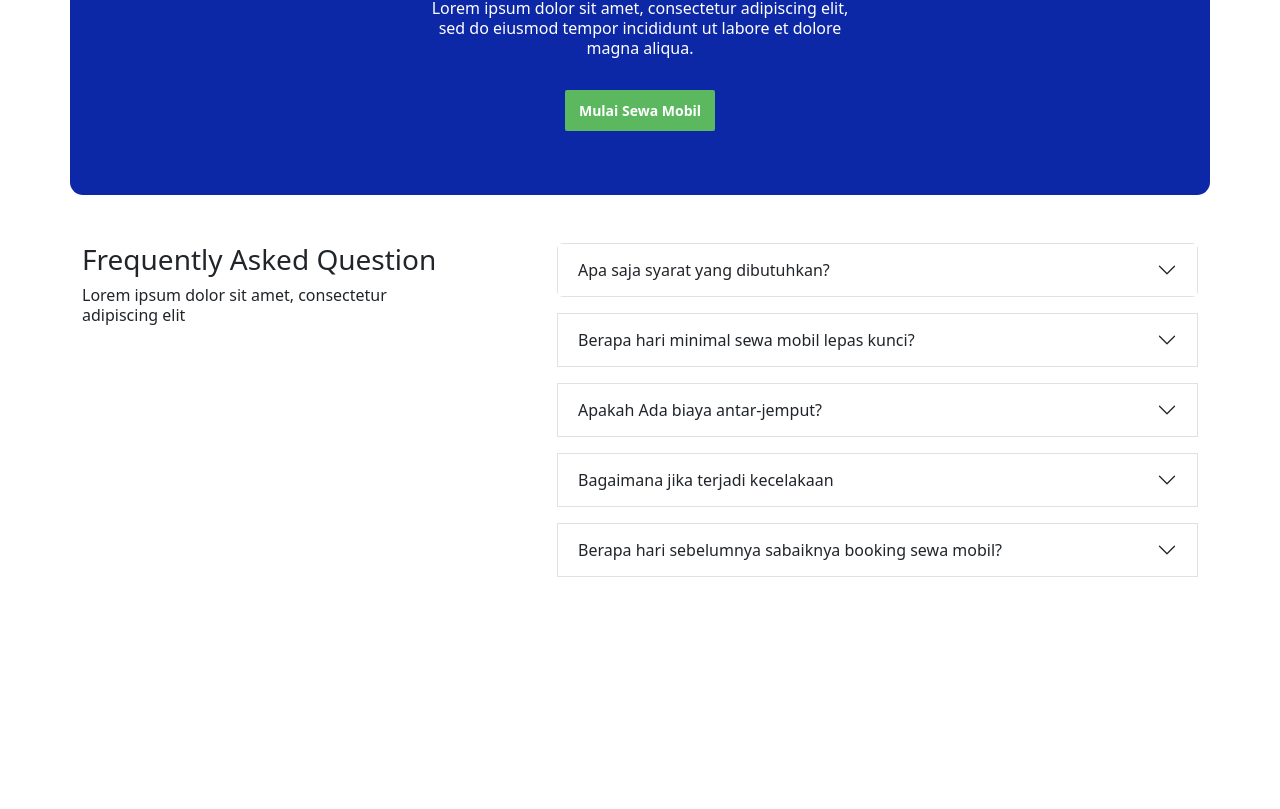
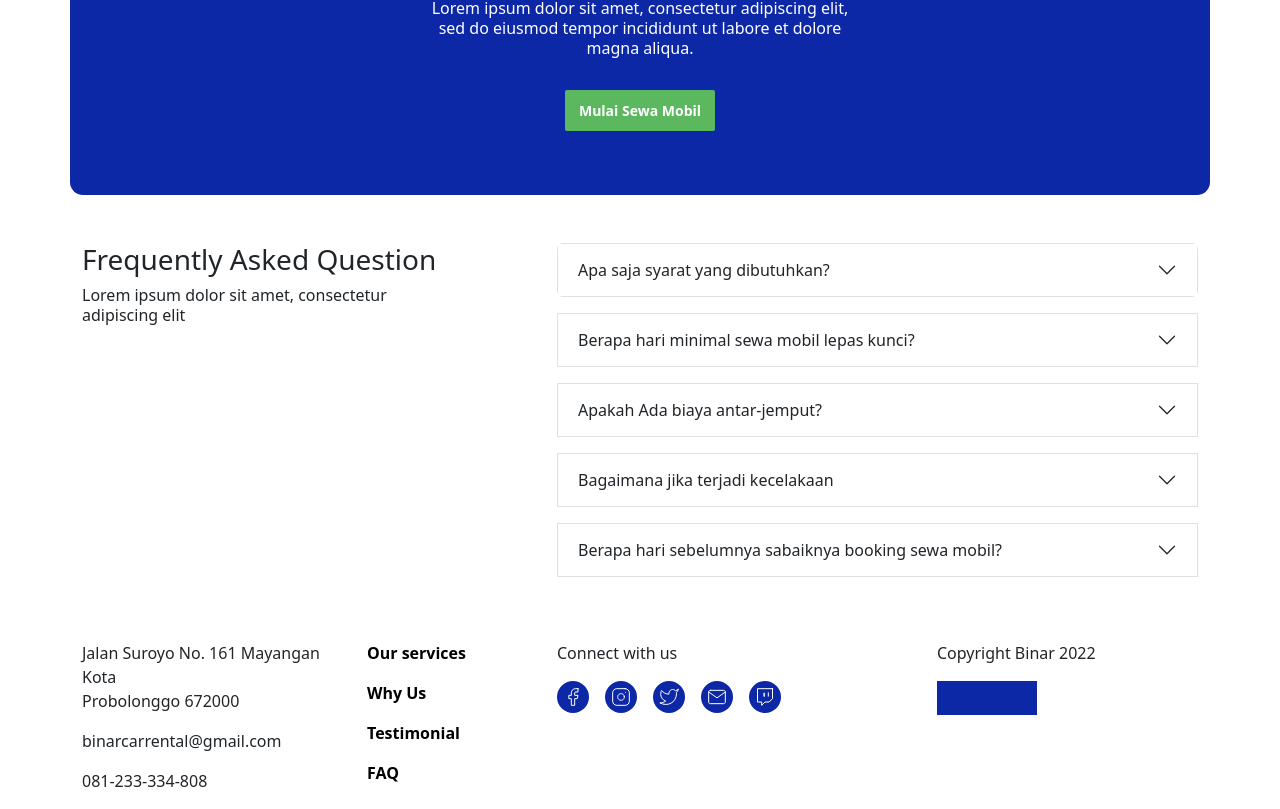
Before and after one commit to ancr18/FSW2-CH6-CG1, a React (Vite) app: page / in a window 1280 px wide. Shown: the part 2044-2853 px from the top of the page. Before the commit the page ends 2685 px from the top, so only its background shows below. Built offline with nearby package versions, Linux system fonts and the light colour scheme.

Commit message:
membuat footer

```diff
--- a/src/App.css
+++ b/src/App.css
@@ -315,3 +315,8 @@ body {
 
   /* /footer */
 }
+
+.link {
+  text-decoration: none;
+  color: black;
+}
--- /dev/null
+++ b/src/components/Footer.jsx
@@ -0,0 +1,94 @@
+export default function Footer() {
+  return (
+    <>
+      <footer>
+        <div className="container">
+          <div className="row">
+            <div className="col-md-3">
+              <p>
+                Jalan Suroyo No. 161 Mayangan Kota
+                <br className="visible-xs" />
+                Probolonggo 672000
+              </p>
+              <p>binarcarrental@gmail.com</p>
+              <p>081-233-334-808</p>
+            </div>
+            <div className="col-md-2 navigation">
+              <p>
+                <a href="#" className="link fw-semibold">
+                  Our services
+                </a>
+              </p>
+              <p>
+                <a href="#" className="link fw-semibold">
+                  Why Us
+                </a>
+              </p>
+              <p>
+                <a href="#" className="link fw-semibold">
+                  Testimonial
+                </a>
+              </p>
+              <p>
+                <a href="#" className="link fw-semibold">
+                  FAQ
+                </a>
+              </p>
+            </div>
+            <div className="col-md-4">
+              <p>Connect with us</p>
+              <div className="icon-footer">
+                <a href="https://www.facebook.com/">
+                  <img
+                    src="/images/icon_facebook.svg"
+                    alt="facebook"
+                    className="me-3"
+                  />
+                </a>
+                <a href="https://www.instagram.com/">
+                  <img
+                    src="/images/icon_instagram.svg"
+                    alt="instagram"
+                    className="me-3"
+                  />
+                </a>
+                <a href="https://twitter.com/">
+                  <img
+                    src="/images/icon_twitter.svg"
+                    alt="twitter"
+                    className="me-3"
+                  />
+                </a>
+                <a href="https://mail.google.com/">
+                  <img
+                    src="/images/icon_mail.svg"
+                    alt="mail"
+                    className="me-3"
+                  />
+                </a>
+                <a href="https://www.twitch.tv/">
+                  <img
+                    src="/images/icon_twitch.svg"
+                    alt="twitch"
+                    className="me-3"
+                  />
+                </a>
+              </div>
+            </div>
+            <div className="col-md-3">
+              <p>Copyright Binar 2022</p>
+              <a href="https://www.binaracademy.com/">
+                <img
+                  src="./images/logo.png"
+                  alt="logo"
+                  width={100}
+                  height={34}
+                />
+              </a>
+            </div>
+          </div>
+        </div>
+      </footer>
+    </>
+  );
+}
--- a/src/pages/LandingPage.jsx
+++ b/src/pages/LandingPage.jsx
@@ -5,6 +5,7 @@ import Service from "../components/Service";
 import Testimonial from "../components/Testimonial";
 import WhyUs from "../components/WhyUs";
 import Faq from "../components/Faq";
+import Footer from "../components/Footer";
 
 export default function LandingPage() {
   return (
@@ -16,6 +17,7 @@ export default function LandingPage() {
       <Testimonial />
       <Banner />
       <Faq />
+      <Footer />
     </>
   );
 }
```
